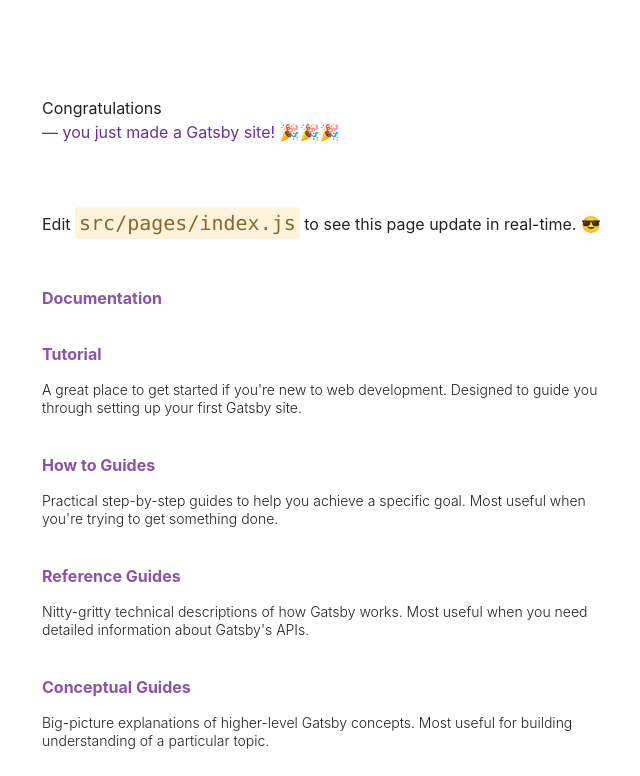
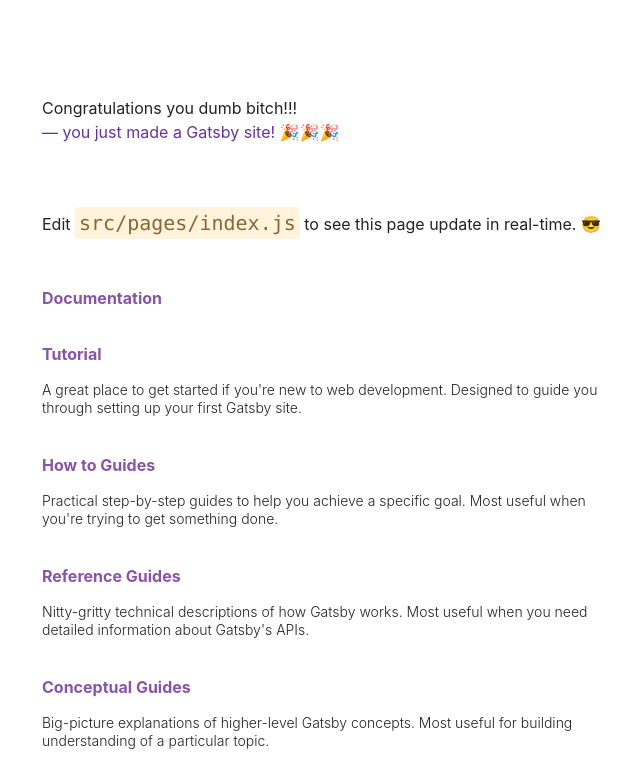
Before and after one commit to JDNafz/bonsai, a Gatsby site: page / in a window 1280 px wide. Shown: the top 776 px of the page, without its empty margins (54-694 px from the left). Built offline with nearby package versions, Linux system fonts and the light colour scheme; Gatsby itself is replaced by a stand-in of ours.

Commit message:
gatsby init'

```diff
--- /dev/null
+++ b/src/pages/calendar.js
@@ -0,0 +1,5 @@
+import * as React from "react"
+
+export default function Calendar () {
+  return "Hello world"
+}
--- a/src/pages/index.js
+++ b/src/pages/index.js
@@ -127,7 +127,7 @@
   return (
     <main style={pageStyles}>
       <h1 style={headingStyles}>
-        Congratulations
+        Congratulations you dumb bitch!!!
         <br />
         <span style={headingAccentStyles}>— you just made a Gatsby site! 🎉🎉🎉</span>
       </h1>
```
